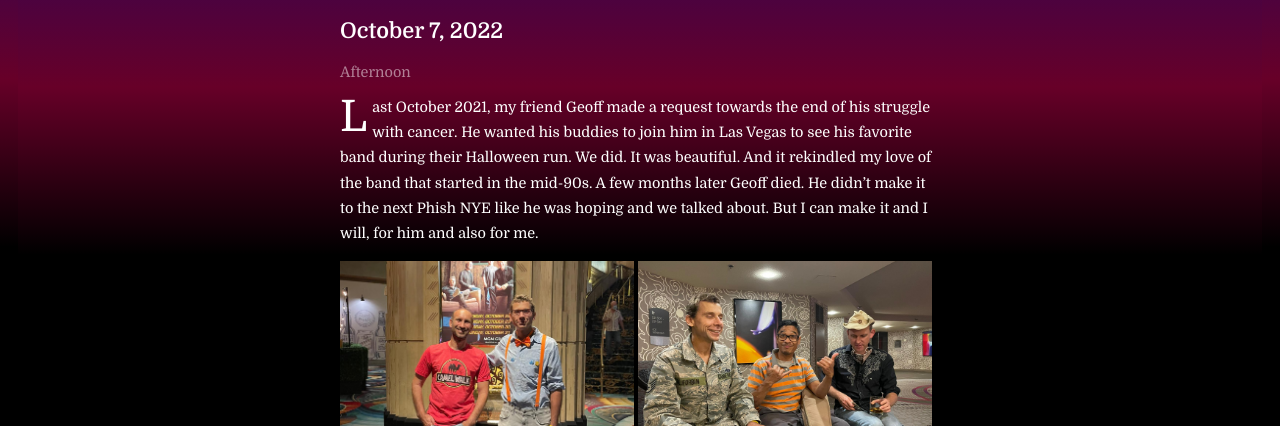
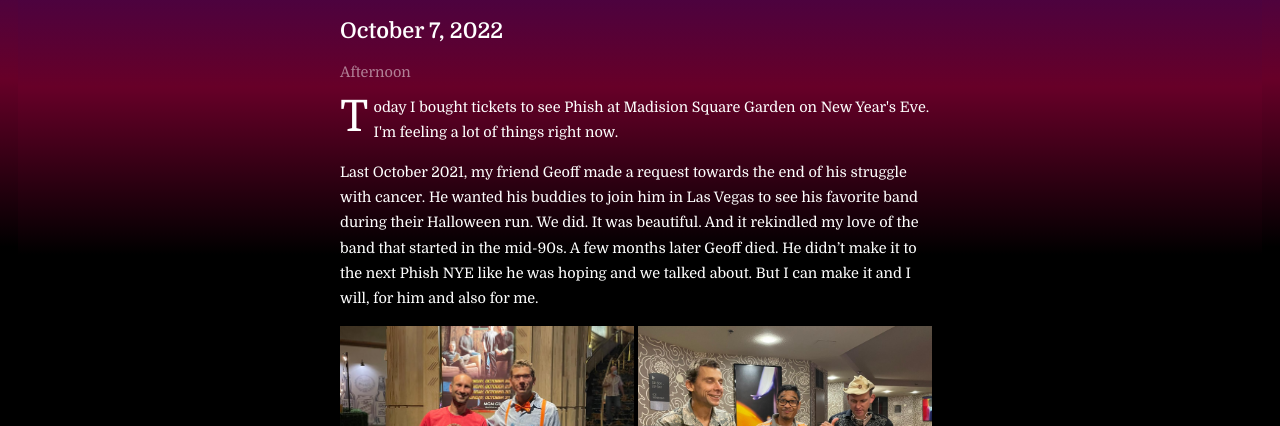
Before and after one commit to youreterrific/youreterrifc.github.io, a plain HTML site: page index.html in a window 1280 px wide. Shown: the part 233-659 px from the top of the page. Drawn offline with Linux system fonts and the light colour scheme.

Commit message:
add intro

```diff
--- a/index.html
+++ b/index.html
@@ -22,7 +22,9 @@
 
 		<h2>Afternoon</h2>
 
-		<p class="first">Last October 2021, my friend Geoff made a request towards the end of his struggle with cancer. He wanted his buddies to join him in Las Vegas to see his favorite band during their Halloween run. We did. It was beautiful. And it rekindled my love of the band that started in the mid-90s. A few months later Geoff died. He didn’t make it to the next Phish NYE like he was hoping and we talked about. But I can make it and I will, for him and also for me.</p>
+		<p class="first">Today I bought tickets to see Phish at Madision Square Garden on New Year's Eve. I'm feeling a lot of things right now.
+
+		<p>Last October 2021, my friend Geoff made a request towards the end of his struggle with cancer. He wanted his buddies to join him in Las Vegas to see his favorite band during their Halloween run. We did. It was beautiful. And it rekindled my love of the band that started in the mid-90s. A few months later Geoff died. He didn’t make it to the next Phish NYE like he was hoping and we talked about. But I can make it and I will, for him and also for me.</p>
 
 		<div class="gallery">
 
--- a/styles.css
+++ b/styles.css
@@ -14,6 +14,7 @@
     background-position: center;
     background-attachment: fixed;
     background-repeat: no-repeat;
+    height: 100vh;
 
     font-size: .95em;
 }
```
